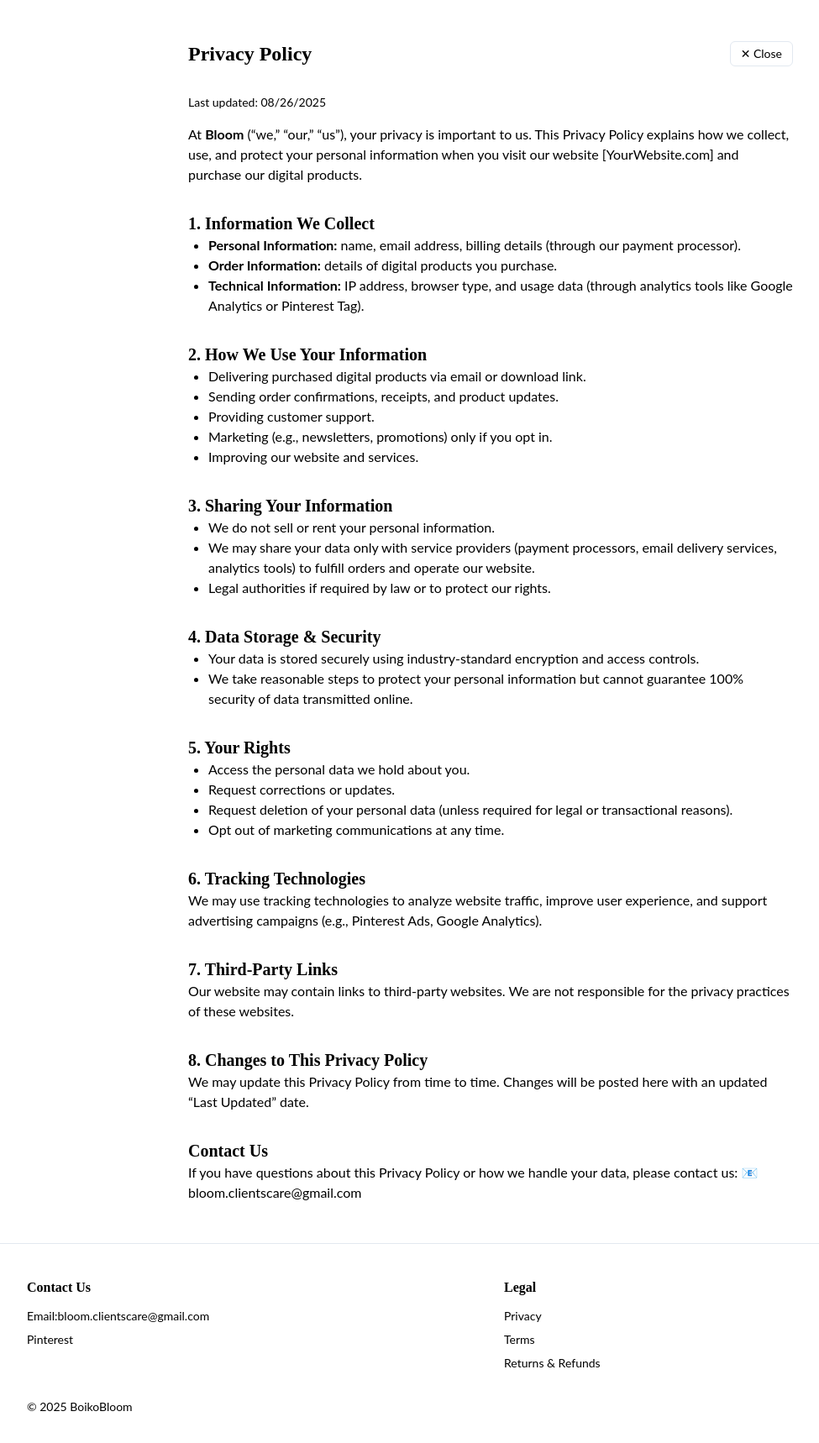
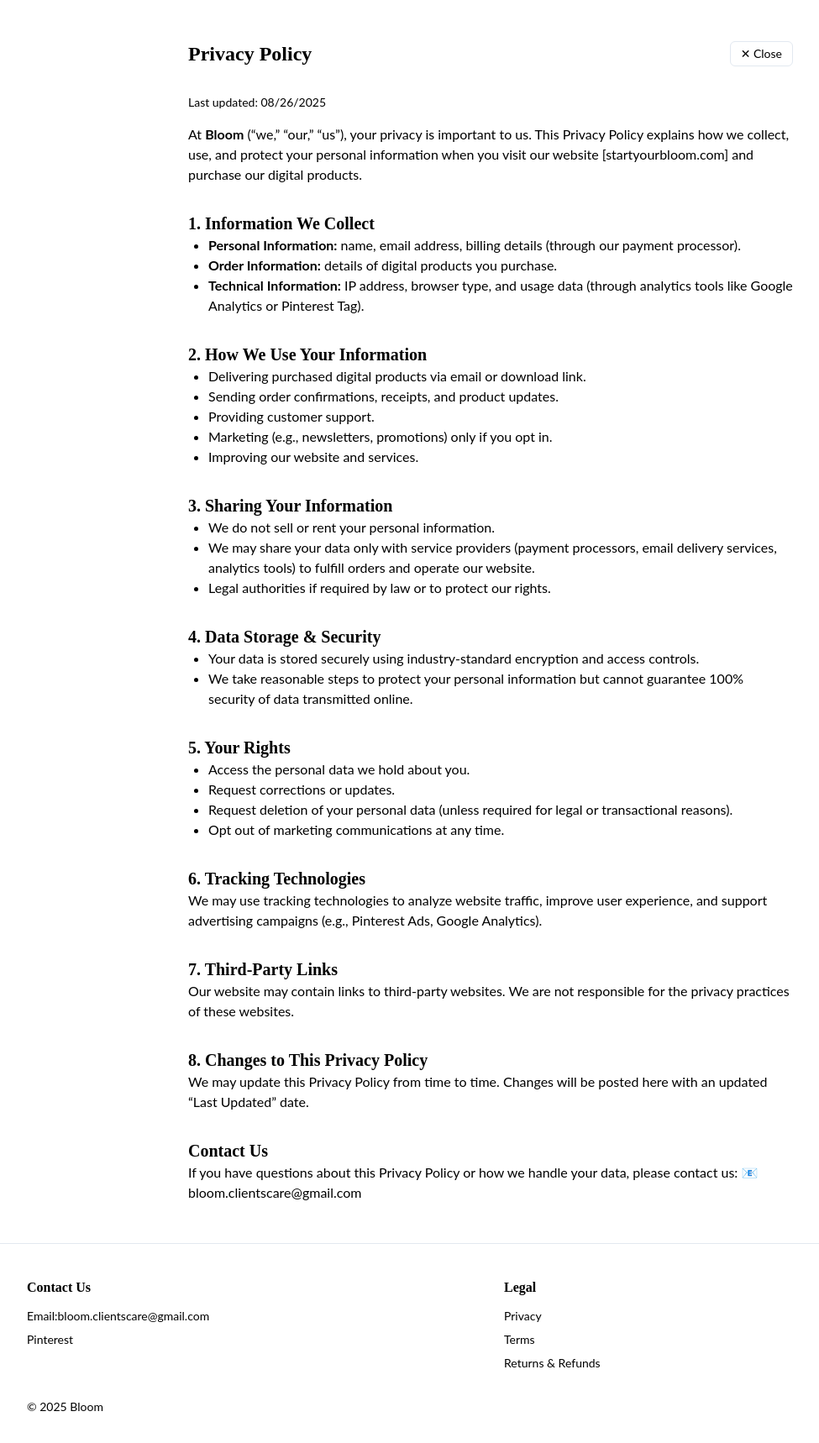
Before and after one commit to anna-trofimova/bloom, a React (Vite) app: page /privacy in a window 1280 px wide. Shown: the top 1718 px of the page at 84% size, without its empty margins (56-1031 px from the left). Built offline with nearby package versions, Linux system fonts and the light colour scheme.

Commit message:
last fix

```diff
--- a/src/components/Footer.jsx
+++ b/src/components/Footer.jsx
@@ -52,7 +52,7 @@ export default function Footer() {
         </div>
 
         <div className="mt-8 flex flex-col items-center justify-between gap-4 text-sm text-[color:hsl(var(--muted-foreground))] md:flex-row">
-          <p>© {year} BoikoBloom</p>
+          <p>© {year} Bloom</p>
         </div>
       </div>
     </footer>
--- a/src/pages/Privacy.jsx
+++ b/src/pages/Privacy.jsx
@@ -37,7 +37,7 @@ export default function Privacy() {
       <p className="mt-4">
         At <strong>Bloom</strong> (“we,” “our,” “us”), your privacy is important to us. This Privacy
         Policy explains how we collect, use, and protect your personal information when you visit
-        our website [YourWebsite.com] and purchase our digital products.
+        our website [startyourbloom.com] and purchase our digital products.
       </p>
 
       <div className="mt-6">
```
